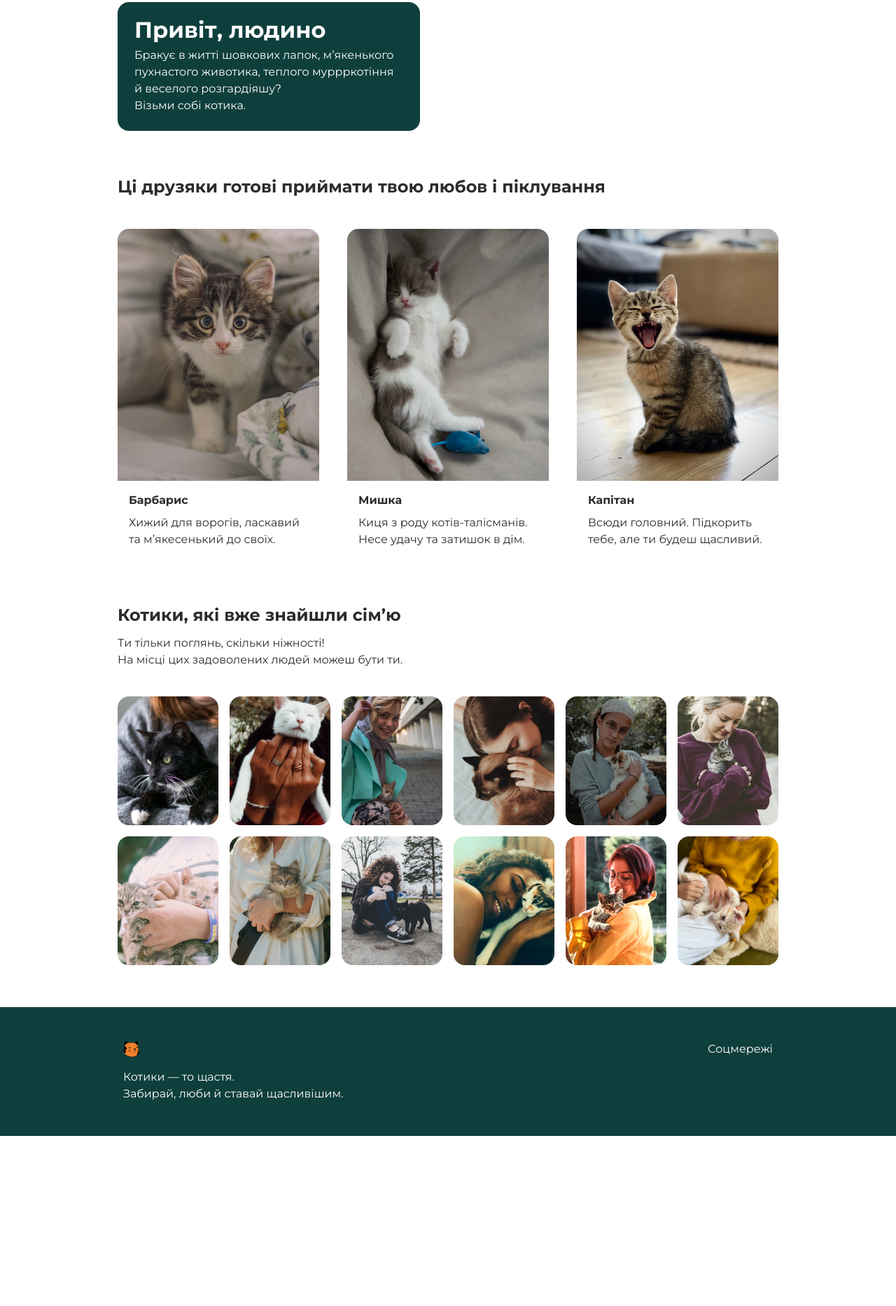
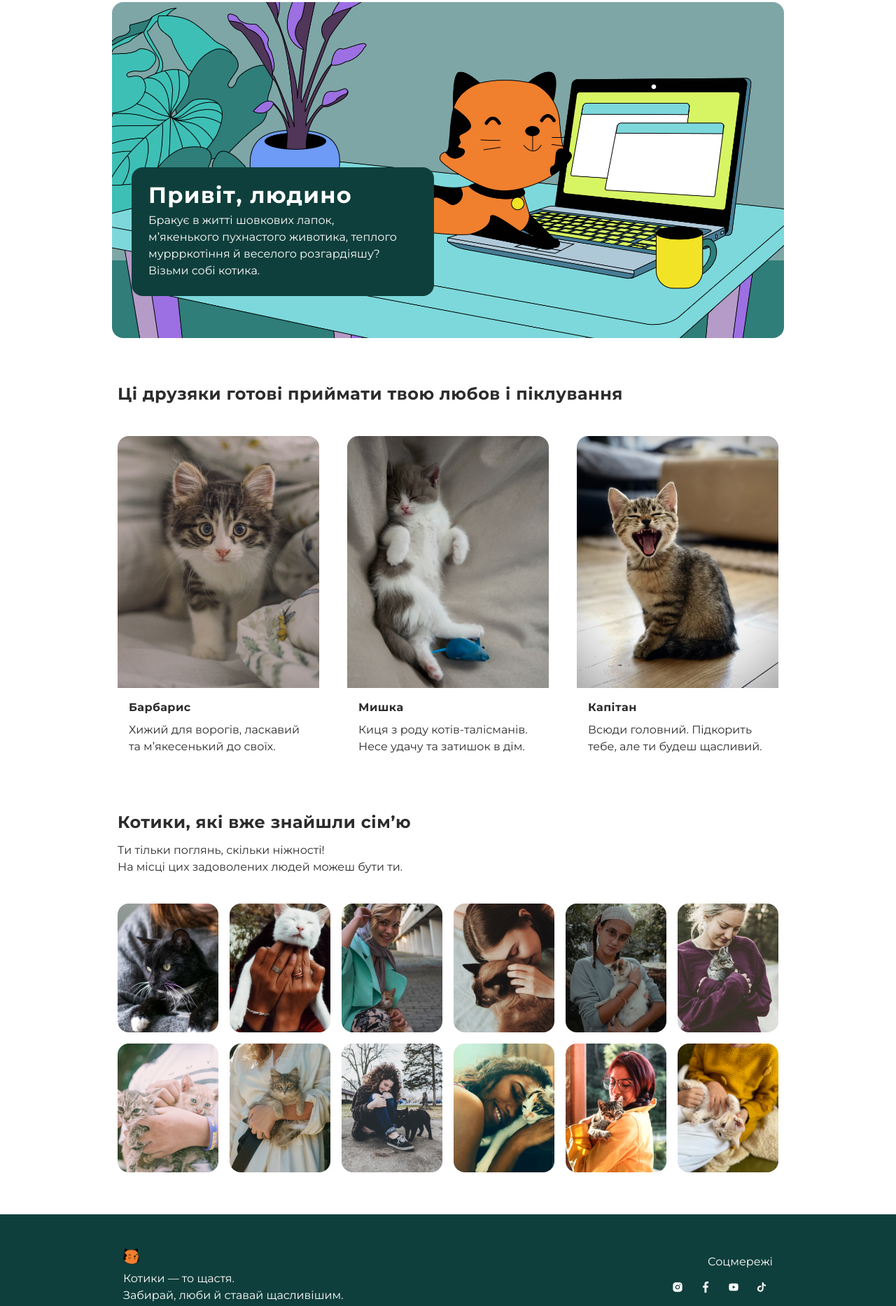
Before and after one commit to DribDrob/kotodim, a plain HTML site: page index.html in a window 1280 px wide. Shown: the part 69-1935 px from the top of the page at 70% size. Before the commit the page ends 1692 px from the top, so only its background shows below. Drawn offline with nearby package versions, Linux system fonts and the light colour scheme.

Commit message:
add favicon, hero section, socials icons

```diff
--- a/index.html
+++ b/index.html
@@ -10,6 +10,8 @@
          href="https://fonts.googleapis.com/css2?family=Montserrat:wght@400;700&display=swap"
          rel="stylesheet"
       />
+      <link rel="icon" type="image/svg+xml" href="./img/favicon.svg" />
+      <link rel="icon" type="image/png" href="./img/favicon.png" />
       <link
          rel="stylesheet"
          href="https://cdnjs.cloudflare.com/ajax/libs/modern-normalize/1.1.0/modern-normalize.min.css"
@@ -48,12 +50,13 @@
       </header>
       <main>
          <section class="section">
-            <div class="container">
+            <div class="hero container">
                <div class="hero-card">
                   <h1 class="hero-title">Привіт, людино</h1>
                   <p class="hero-text">
-                     Бракує в житті шовкових лапок, м’якенького пухнастого
-                     животика, теплого муррркотіння й веселого розгардіяшу?
+                     Бракує в житті шовкових лапок,<br />
+                     м’якенького пухнастого животика, теплого муррркотіння й
+                     веселого розгардіяшу?
                      <br />
                      Візьми собі котика.
                   </p>
@@ -211,28 +214,28 @@
                   <li class="socials-item">
                      <a class="socials-link" href="">
                         <svg class="socials-icon" width="16" height="16">
-                           <use href=""></use>
+                           <use href="./img/icons.svg#icon-instagram"></use>
                         </svg>
                      </a>
                   </li>
                   <li class="socials-item">
                      <a class="socials-link" href="">
                         <svg class="socials-icon" width="16" height="16">
-                           <use href=""></use>
+                           <use href="/img/icons.svg#icon-facebook"></use>
                         </svg>
                      </a>
                   </li>
                   <li class="socials-item">
                      <a class="socials-link" href="">
                         <svg class="socials-icon" width="16" height="16">
-                           <use href=""></use>
+                           <use href="/img/icons.svg#icon-youtube"></use>
                         </svg>
                      </a>
                   </li>
                   <li class="socials-item">
                      <a class="socials-link" href="">
                         <svg class="socials-icon" width="16" height="16">
-                           <use href=""></use>
+                           <use href="/img/icons.svg#icon-tiktok"></use>
                         </svg>
                      </a>
                   </li>
--- a/styles.css
+++ b/styles.css
@@ -3,21 +3,15 @@
    --accent-color: #f07f2e;
    --primary-background-color: #ffffff;
    --secondary-background-color: #0f3f3c;
-
-   /* --transition-duration: 250ms;
-   --transition-timing-function: cubic-bezier(0.4, 0, 0.2, 1); */
 }
 
 body {
    font-family: 'Montserrat', sans-serif;
    font-size: 16px;
    line-height: 1.5;
-   letter-spacing: 0.5%;
    color: var(--main-text-color);
    background-color: var(--primary-background-color);
 }
-
-/* reset */
 
 p,
 h1,
@@ -36,47 +30,31 @@ ul {
 img {
    display: block;
    max-width: 100%;
-   /* height: auto; */
 }
 
 a {
    text-decoration: none;
 }
 
-/* ************* */
-
 h1 {
    font-weight: 700;
    font-size: 32px;
-   letter-spacing: 1.25%;
+   letter-spacing: 1.25px;
    line-height: 1;
 }
 h2 {
    font-weight: 700;
    font-size: 24px;
-   letter-spacing: 0.5%;
+   letter-spacing: 0.5px;
    line-height: 1.67;
 }
 
 h3 {
    font-weight: 700;
    font-size: 16px;
-   letter-spacing: 0.5%;
+   letter-spacing: 0.5px;
    line-height: 1.5;
 }
-
-/* .visually-hidden {
-	position: absolute;
-	white-space: nowrap;
-	width: 1px;
-	height: 1px;
-	overflow: hidden;
-	border: 0;
-	padding: 0;
-	clip: rect(0 0 0 0);
-	clip-path: inset(50%);
-	margin: -1px;
-} */
 
 .container {
    width: 960px;
@@ -93,6 +71,7 @@ h3 {
 
 .container-footer {
    display: flex;
+   align-items: center;
    justify-content: space-between;
    padding-left: 16px;
    padding-right: 16px;
@@ -134,8 +113,16 @@ h3 {
 .nav-link:hover {
    color: var(--accent-color);
 }
-
+.hero {
+   position: relative;
+   border-radius: 16px;
+   background: url('./img/hero-bgr.jpg') no-repeat center/cover;
+   height: 480px;
+}
 .hero-card {
+   position: absolute;
+   top: 236px;
+   left: 28px;
    color: var(--primary-background-color);
    background-color: var(--secondary-background-color);
    padding: 24px;
@@ -190,20 +177,38 @@ h3 {
    background-color: var(--secondary-background-color);
    color: var(--primary-background-color);
 }
+
 .footer-left {
    display: flex;
    gap: 8px;
    flex-direction: column;
-   justify-content: start;
 }
 
-.logo-link-footer {
-   margin-bottom: 8px;
-}
 .socials-title {
    margin-bottom: 8px;
+   text-align: right;
 }
 .socials-list {
    display: flex;
    align-items: center;
+   justify-content: center;
+   gap: 8px;
 }
+
+.socials-link {
+   display: flex;
+   align-items: center;
+   justify-content: center;
+   width: 32px;
+   height: 32px;
+   border-radius: 50%;
+   color: var(--primary-background-color);
+}
+
+.socials-link:hover {
+   background-color: var(--primary-background-color);
+   color: var(--accent-color);
+}
+.socials-icon {
+   fill: currentColor;
+}
```
Also changed, not shown: img/favicon.png (added), img/favicon.svg (added), img/hero-bgr.jpg (added), img/icons.svg (added).
